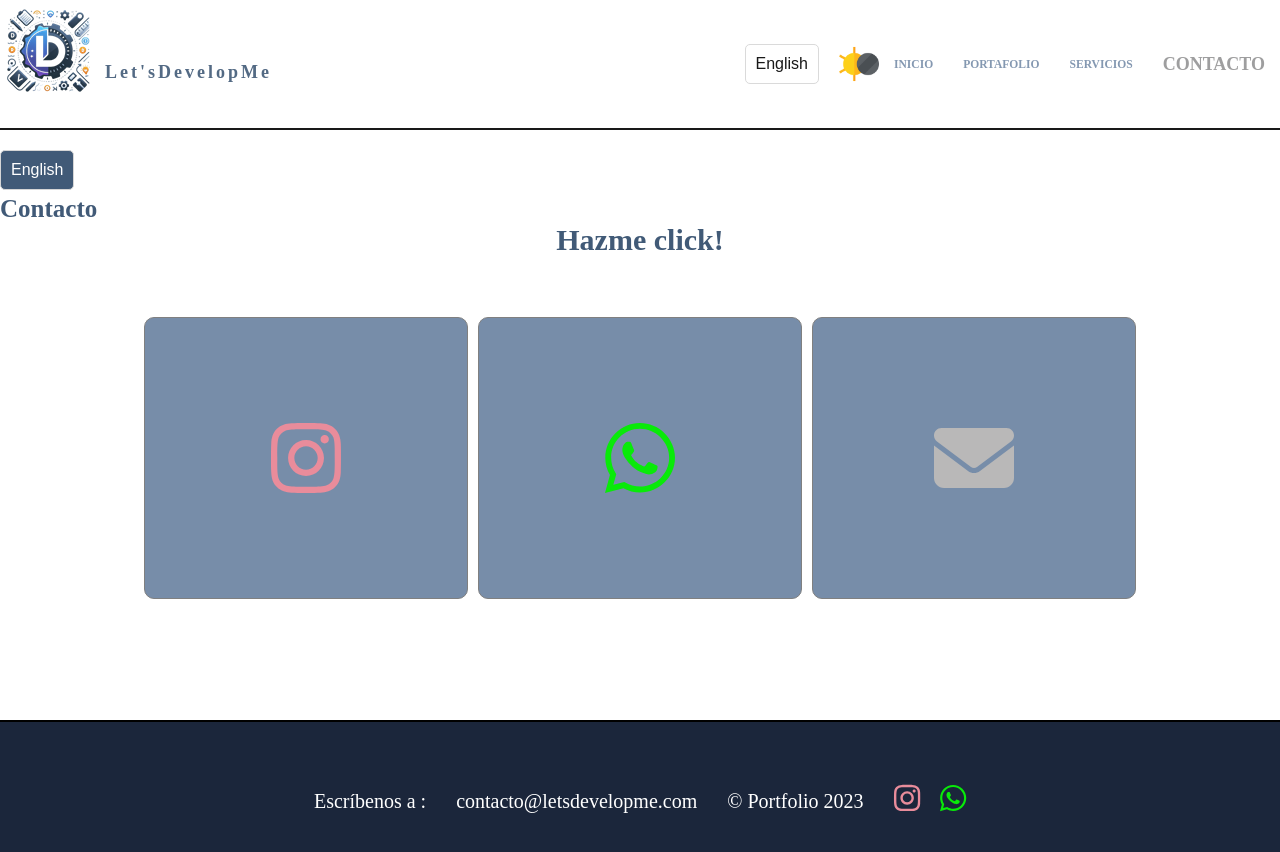
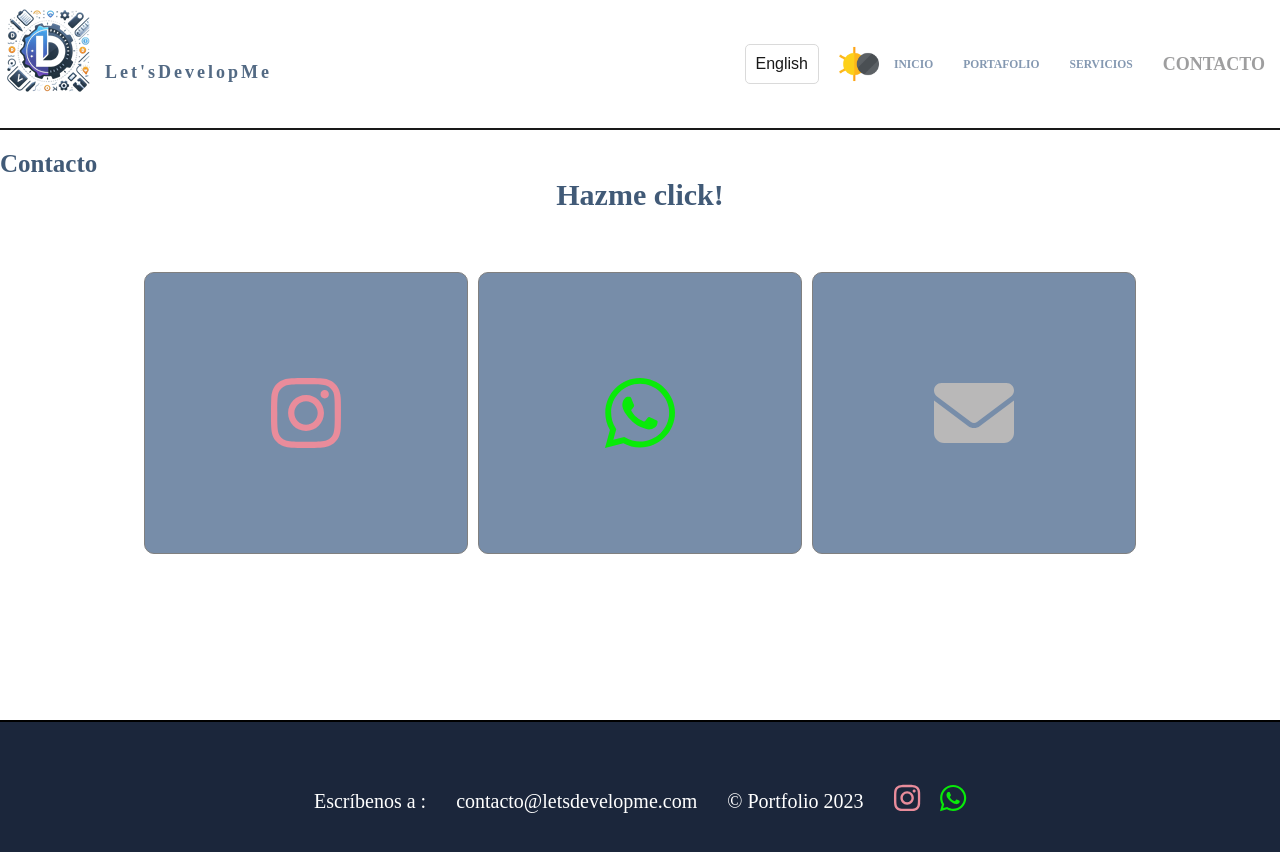
Before and after one commit to GeorgePhD/portfolio2024, a React (Vite) app: page /contact in a window 1280 px wide. Shown: the top 852 px of the page. Built offline with nearby package versions, Linux system fonts and the light colour scheme.

Commit message:
update: change language btn removed

```diff
--- a/src/Components/Contact.jsx
+++ b/src/Components/Contact.jsx
@@ -13,7 +13,7 @@ const whatsapp = "https://api.whatsapp.com/send?phone=56922228694";
 const Contact = () => {
   return (
     <>
-    <button className='change__language__button'>English</button>
+    {/* <button className='change__language__button'>English</button> */}
     {/* <div className='page'> */}
       <h1 className='h1'>Contacto</h1>
             <h2 className="link__title">Hazme click!</h2>
--- a/src/Components/Portfolio.jsx
+++ b/src/Components/Portfolio.jsx
@@ -14,7 +14,7 @@ const Portfolio = () => {
   return (
 
     <div>
-    <button className='change__language__button'>English</button>
+    {/* <button className='change__language__button'>English</button> */}
     <h1 className='h1'>Portafolio</h1>
 
     <div className='portfolio-container'>
```
